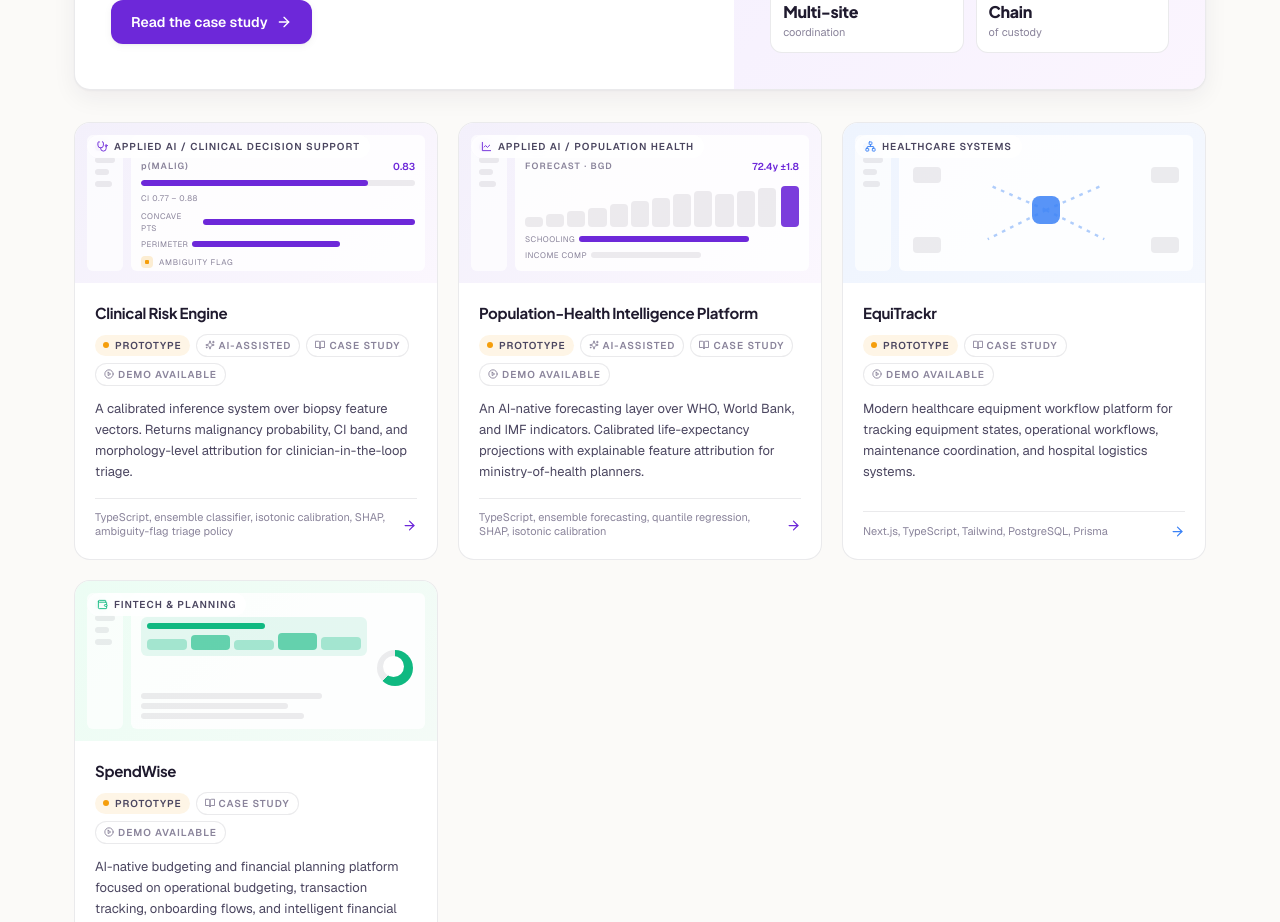
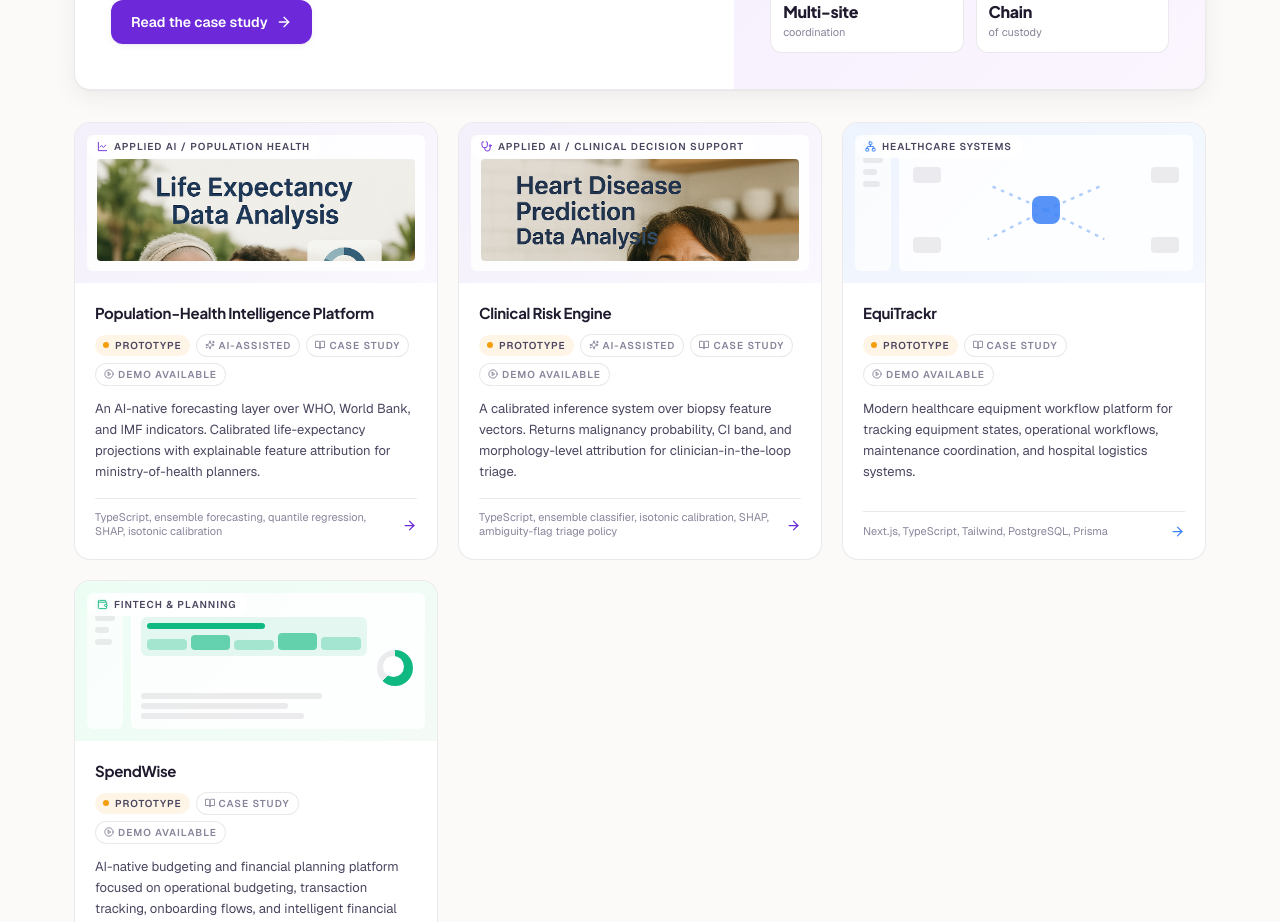
Before and after one commit to lloyd-delacruz/portfolio-website, a Next.js app in the folder frontend/: page / in a window 1280 px wide. Shown: the part 3100-4022 px from the top of the page. Built offline with nearby package versions, Linux system fonts and the light colour scheme.

Commit message:
feat(home): real screenshots on applied-AI cards + reorder grid

```diff
--- a/frontend/src/components/home/FeaturedWork.tsx
+++ b/frontend/src/components/home/FeaturedWork.tsx
@@ -1,5 +1,6 @@
 // frontend/src/components/home/FeaturedWork.tsx
 import Link from 'next/link'
+import Image from 'next/image'
 import {
   ArrowRight,
   QrCode,
@@ -36,6 +37,8 @@ export type Project = {
   capabilities: ProjectCapability[]
   /** Short, concrete proof point shown on flagship/featured cards. */
   metric?: { value: string; label: string }
+  /** Real product screenshot shown in window chrome in place of the abstract PreviewMock. */
+  screenshot?: { src: string; alt: string }
 }
 
 export const PROJECTS: Project[] = [
@@ -54,6 +57,20 @@ export const PROJECTS: Project[] = [
     metric: { value: '4 sites · 800+', label: 'assets in production' },
   },
   {
+    badge: 'APPLIED AI / POPULATION HEALTH',
+    TagIcon: LineChart,
+    variant: 'forecast',
+    accent: 'var(--plum)',
+    wash: 'linear-gradient(135deg,#f3f0fb,#fbf7fe)',
+    title: 'Population-Health Intelligence Platform',
+    body: 'An AI-native forecasting layer over WHO, World Bank, and IMF indicators. Calibrated life-expectancy projections with explainable feature attribution for ministry-of-health planners.',
+    stack: 'TypeScript, ensemble forecasting, quantile regression, SHAP, isotonic calibration',
+    href: '/work/population-health-intelligence',
+    status: 'prototype',
+    capabilities: ['ai-assisted', 'case-study', 'demo'],
+    screenshot: { src: '/images/Life_Expectancy.png', alt: 'Life-expectancy forecasting dashboard' },
+  },
+  {
     badge: 'APPLIED AI / CLINICAL DECISION SUPPORT',
     TagIcon: Stethoscope,
     variant: 'triage',
@@ -65,19 +82,7 @@ export const PROJECTS: Project[] = [
     href: '/work/clinical-risk-engine',
     status: 'prototype',
     capabilities: ['ai-assisted', 'case-study', 'demo'],
-  },
-  {
-    badge: 'APPLIED AI / POPULATION HEALTH',
-    TagIcon: LineChart,
-    variant: 'forecast',
-    accent: 'var(--plum)',
-    wash: 'linear-gradient(135deg,#f3f0fb,#fbf7fe)',
-    title: 'Population-Health Intelligence Platform',
-    body: 'An AI-native forecasting layer over WHO, World Bank, and IMF indicators. Calibrated life-expectancy projections with explainable feature attribution for ministry-of-health planners.',
-    stack: 'TypeScript, ensemble forecasting, quantile regression, SHAP, isotonic calibration',
-    href: '/work/population-health-intelligence',
-    status: 'prototype',
-    capabilities: ['ai-assisted', 'case-study', 'demo'],
+    screenshot: { src: '/images/Heart_Prediction.png', alt: 'Clinical risk prediction interface' },
   },
   {
     badge: 'HEALTHCARE SYSTEMS',
@@ -336,7 +341,24 @@ export function WorkCard({ p }: { p: Project }) {
       className="lift group flex flex-col overflow-hidden rounded-2xl bg-white ghair"
     >
       <div className="relative h-40 overflow-hidden" style={{ background: p.wash }}>
-        <PreviewMock variant={p.variant} accent={p.accent} />
+        {p.screenshot ? (
+          <div className="absolute inset-0 flex gap-2 p-3">
+            <Window>
+              <div className="relative flex-1 overflow-hidden rounded">
+                <Image
+                  src={p.screenshot.src}
+                  alt={p.screenshot.alt}
+                  fill
+                  sizes="(min-width: 1024px) 360px, 90vw"
+                  className="object-cover object-top"
+                  unoptimized
+                />
+              </div>
+            </Window>
+          </div>
+        ) : (
+          <PreviewMock variant={p.variant} accent={p.accent} />
+        )}
         <span className="absolute left-3 top-3 inline-flex items-center gap-1.5 rounded-full bg-white/85 px-2.5 py-1 text-[10px] font-semibold uppercase tracking-[0.1em] text-ink-soft backdrop-blur">
           <p.TagIcon size={11} style={{ color: p.accent }} />
           {p.badge}
```
